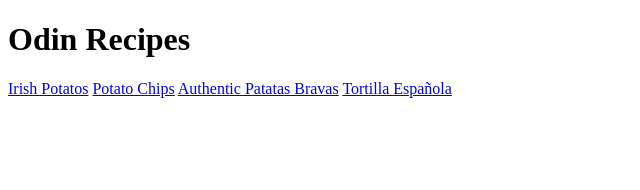
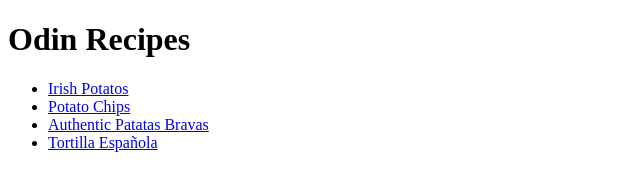
Before and after one commit to Smacky-glitch/odin-recipes, a plain HTML site: page index.html in a window 1280 px wide. Shown: the whole page, without its empty margins (0-640 px from the left). Drawn offline with Linux system fonts and the light colour scheme.

Commit message:
List links on index vertical
Fixed the links on the index.html so that they are vertical and not a list straight across.

```diff
--- a/index.html
+++ b/index.html
@@ -7,9 +7,11 @@
 </head>
 <body>
     <h1>Odin Recipes</h1>
-    <a href="recipes/irishpotatos.html">Irish Potatos</a>
-    <a href="recipes/chips.html">Potato Chips</a>
-    <a href="recipes/patatasbravas.html">Authentic Patatas Bravas</a>
-    <a href="recipes/tortillaespanola.html">Tortilla Española</a>
+    <ul>
+    <li><a href="recipes/irishpotatos.html">Irish Potatos</a></li>
+    <li><a href="recipes/chips.html">Potato Chips</a></li>
+    <li><a href="recipes/patatasbravas.html">Authentic Patatas Bravas</a></li>
+    <li><a href="recipes/tortillaespanola.html">Tortilla Española</a></li>
+    </ul>
 </body>
 </html>
```
